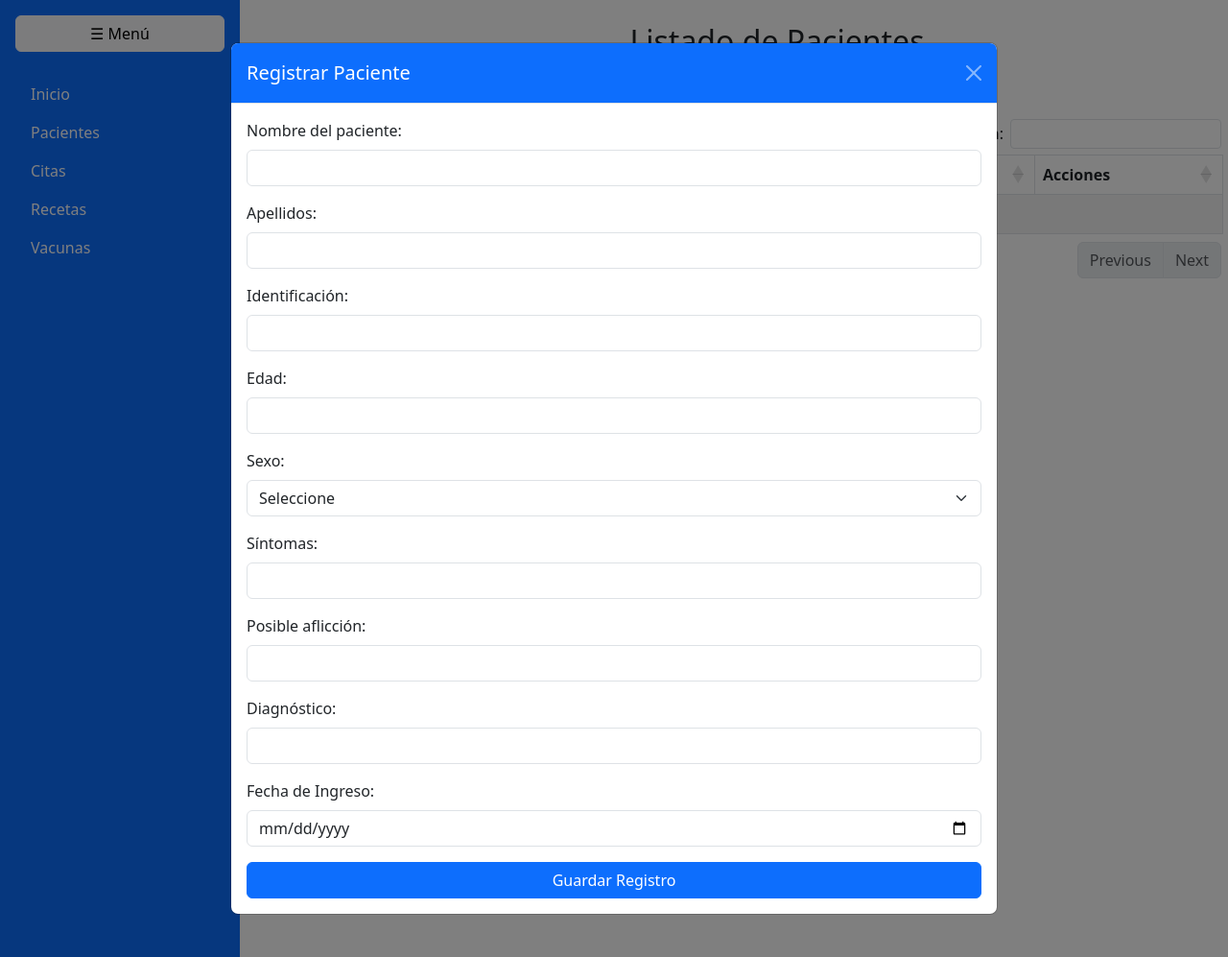
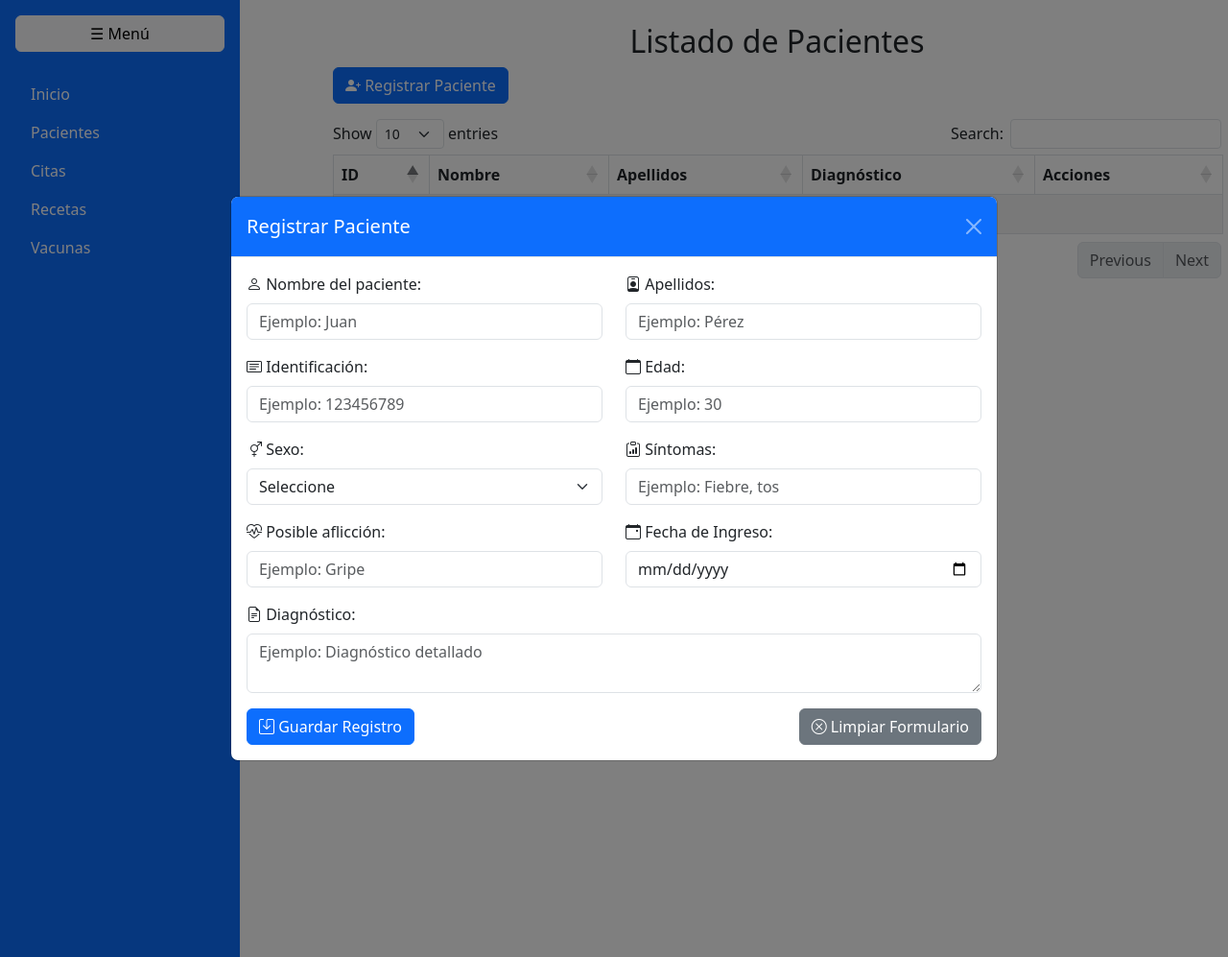
Before and after one commit to Datzu712/idk-ambiente-web, a PHP site: page /patients/views/pacientes.php in a window 1280 px wide, after a click on "Registrar Paciente"; the page is wider, and only the part inside the window is pictured. Shown: that part at 96% size. Run offline with PHP 8.4, Linux system fonts and the light colour scheme; the visitor is signed in with stand-in values (Sample User, id 1); data that the repository does not hold is empty; some libraries are stand-ins or nearby versions.

Commit message:
refactor: improve patient registration modal

```diff
--- a/patients/views/form_registro_paciente.php
+++ b/patients/views/form_registro_paciente.php
@@ -6,31 +6,31 @@
                 <h5 class="modal-title" id="modalRegistroPacienteLabel">Registrar Paciente</h5>
                 <button type="button" class="btn-close btn-close-white" data-bs-dismiss="modal" aria-label="Cerrar"></button>
             </div>
-      <div class="modal-body">
-        <form id="formRegistro" class="needs-validation" novalidate>
+            <div class="modal-body container">
+                <form id="formRegistro" class="needs-validation row" novalidate>
 
-            <div class="mb-3">
-                <label for="nombre" class="form-label">Nombre del paciente:</label>
-                <input type="text" class="form-control" id="nombre" name="nombre" required>
+                    <div class="mb-3 col-6">
+                        <label for="nombre" class="form-label"><i class="bi bi-person"></i> Nombre del paciente:</label>
+                        <input type="text" class="form-control" id="nombre" name="nombre" placeholder="Ejemplo: Juan" required>
                         <div class="invalid-feedback">Por favor ingresa el nombre.</div>
                     </div>
-            <div class="mb-3">
-                <label for="apellidos" class="form-label">Apellidos:</label>
-                <input type="text" class="form-control" id="apellidos" name="apellidos" required>
+                    <div class="mb-3 col-6">
+                        <label for="apellidos" class="form-label"><i class="bi bi-person-badge"></i> Apellidos:</label>
+                        <input type="text" class="form-control" id="apellidos" name="apellidos" placeholder="Ejemplo: Pérez" required>
                         <div class="invalid-feedback">Por favor ingresa los apellidos.</div>
                     </div>
-            <div class="mb-3">
-                <label for="identificacion" class="form-label">Identificación:</label>
-                <input type="text" class="form-control" id="identificacion" name="identificacion" required>
+                    <div class="mb-3 col-6">
+                        <label for="identificacion" class="form-label"><i class="bi bi-card-text"></i> Identificación:</label>
+                        <input type="text" class="form-control" id="identificacion" name="identificacion" placeholder="Ejemplo: 123456789" required>
                         <div class="invalid-feedback">Por favor ingresa la identificación.</div>
                     </div>
-            <div class="mb-3">
-                <label for="edad" class="form-label">Edad:</label>
-                <input type="number" class="form-control" id="edad" name="edad" required>
+                    <div class="mb-3 col-6">
+                        <label for="edad" class="form-label"><i class="bi bi-calendar"></i> Edad:</label>
+                        <input type="number" class="form-control" id="edad" name="edad" placeholder="Ejemplo: 30" required>
                         <div class="invalid-feedback">Por favor ingresa la edad.</div>
                     </div>
-            <div class="mb-3">
-                <label for="sexo" class="form-label">Sexo:</label>
+                    <div class="mb-3 col-6">
+                        <label for="sexo" class="form-label"><i class="bi bi-gender-ambiguous"></i> Sexo:</label>
                         <select class="form-select" id="sexo" name="sexo" required>
                             <option value="">Seleccione</option>
                             <option value="Masculino">Masculino</option>
@@ -38,27 +38,31 @@
                         </select>
                         <div class="invalid-feedback">Por favor selecciona el sexo.</div>
                     </div>
-            <div class="mb-3">
-                <label for="sintomas" class="form-label">Síntomas:</label>
-                <input type="text" class="form-control" id="sintomas" name="sintomas" required>
+                    <div class="mb-3 col-6">
+                        <label for="sintomas" class="form-label"><i class="bi bi-clipboard-data"></i> Síntomas:</label>
+                        <input type="text" class="form-control" id="sintomas" name="sintomas" placeholder="Ejemplo: Fiebre, tos" required>
                         <div class="invalid-feedback">Por favor ingresa los síntomas.</div>
                     </div>
-            <div class="mb-3">
-                <label for="posibleAfliccion" class="form-label">Posible aflicción:</label>
-                <input type="text" class="form-control" id="posibleAfliccion" name="posibleAfliccion" required>
+                    <div class="mb-3 col-6">
+                        <label for="posibleAfliccion" class="form-label"><i class="bi bi-heart-pulse"></i> Posible aflicción:</label>
+                        <input type="text" class="form-control" id="posibleAfliccion" name="posibleAfliccion" placeholder="Ejemplo: Gripe" required>
                         <div class="invalid-feedback">Por favor ingresa la posible aflicción.</div>
                     </div>
-            <div class="mb-3">
-                <label for="diagnostico" class="form-label">Diagnóstico:</label>
-                <input type="text" class="form-control" id="diagnostico" name="diagnostico" required>
+                    <div class="mb-3 col-6">
+                        <label for="fecha" class="form-label"><i class="bi bi-calendar-event"></i> Fecha de Ingreso:</label>
+                        <input type="date" class="form-control" id="fecha" name="fecha" placeholder="Ejemplo: 2023-10-01" required>
+                        <div class="invalid-feedback">Por favor ingresa la fecha de ingreso.</div>
+                    </div>
+                    <div class="mb-3 col-12">
+                        <label for="diagnostico" class="form-label"><i class="bi bi-file-earmark-text"></i> Diagnóstico:</label>
+                        <textarea type="text" class="form-control" id="diagnostico" name="diagnostico" placeholder="Ejemplo: Diagnóstico detallado" required></textarea>
                         <div class="invalid-feedback">Por favor ingresa el diagnóstico.</div>
                     </div>
-            <div class="mb-3">
-                <label for="fecha" class="form-label">Fecha de Ingreso:</label>
-                <input type="date" class="form-control" id="fecha" name="fecha" required>
-                <div class="invalid-feedback">Por favor ingresa la fecha de ingreso.</div>
+
+                    <div class="d-flex justify-content-between">
+                        <button type="submit" class="btn btn-primary w-45"><i class="bi bi-save"></i> Guardar Registro</button>
+                        <button type="reset" class="btn btn-secondary w-45"><i class="bi bi-x-circle"></i> Limpiar Formulario</button>
                     </div>
-            <button type="submit" class="btn btn-primary w-100">Guardar Registro</button>
                 </form>
             </div>
         </div>
```
Also changed, not shown: patients/views/pacientes.php (+5 -3 lines). Lines whose indentation alone changed are shown as unchanged.
